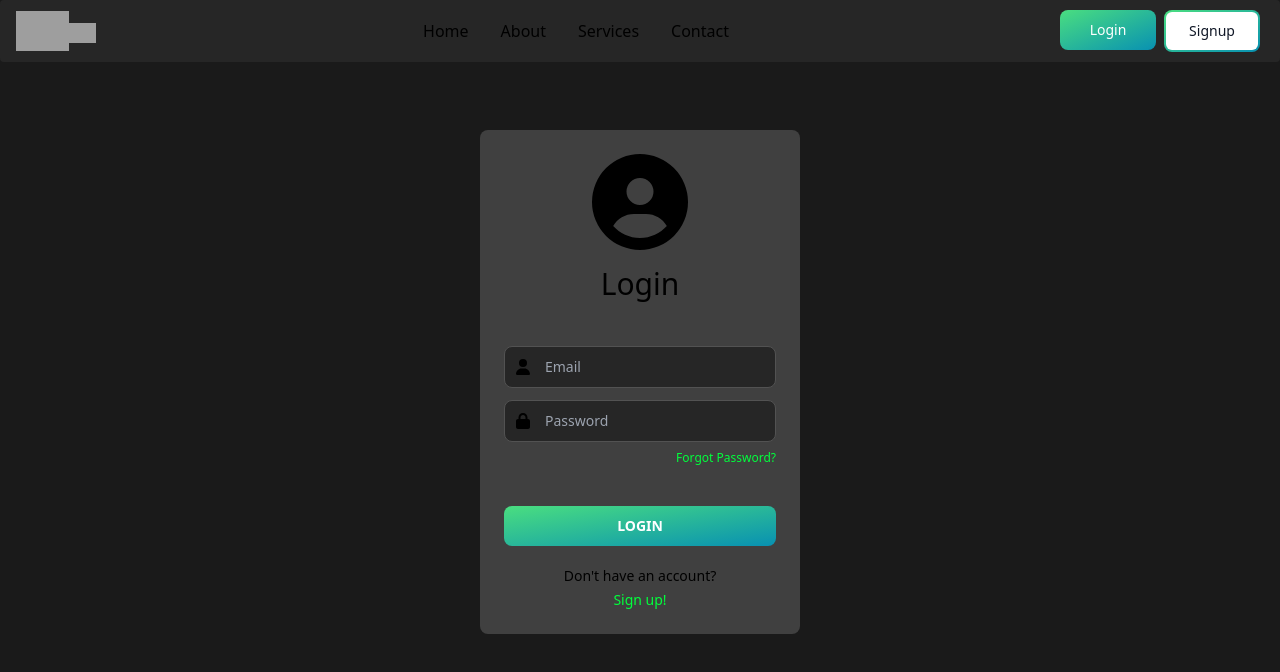
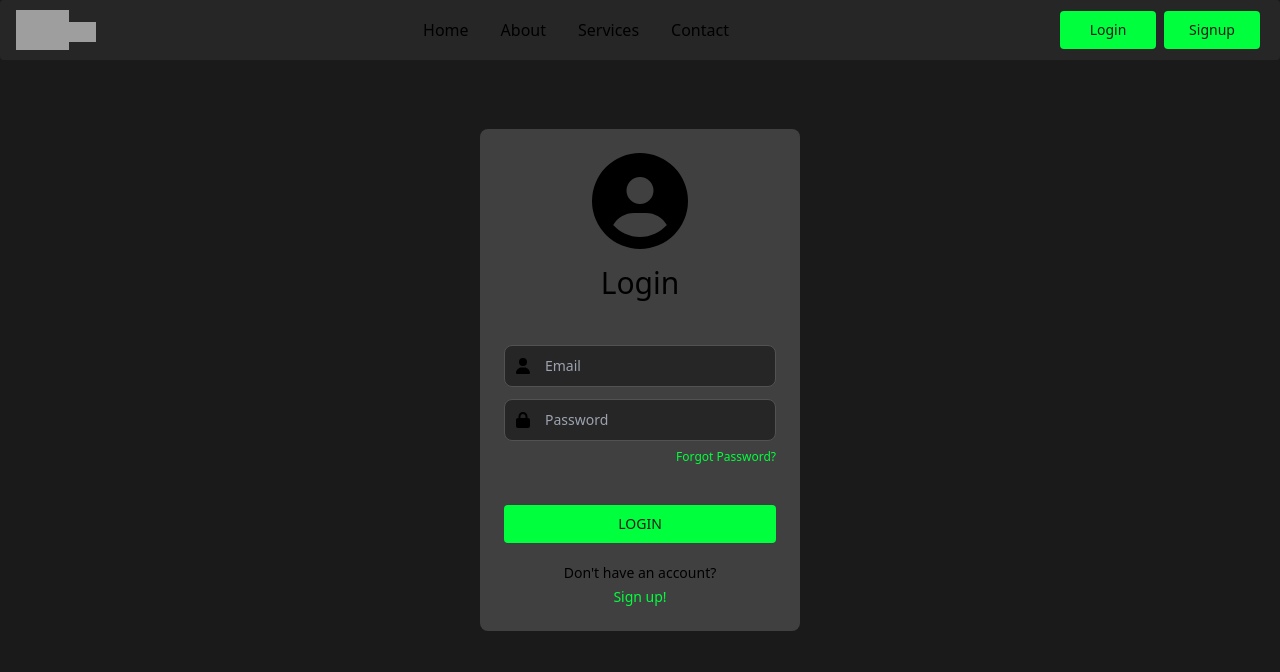
Before and after one commit to Afflurish/Afflurish, a Next.js app in the folder client/: page /login in a window 1280 px wide. Shown: the top 672 px of the page. Built offline with nearby package versions, Linux system fonts and the light colour scheme; grey boxes are pictures that could not be loaded.

Commit message:
Create custom button component

```diff
--- a/client/src/components/Common/Button.tsx
+++ b/client/src/components/Common/Button.tsx
@@ -1,21 +1,72 @@
-import { Button as FlowbiteButton, Spinner } from 'flowbite-react';
-import { ButtonProps as FlowbiteButtonProps } from 'flowbite-react';
+import React from 'react';
+import { Spinner } from 'flowbite-react';
+import { motion } from 'framer-motion';
 
-export interface ButtonProps extends FlowbiteButtonProps {
-    loading?: boolean,
-    spinnerSize?: "xs" | "sm" | "md" | "lg" | "xl"
+/* Redux */
+import { store } from '../../store';
+import { MotionProps } from 'framer-motion';
+
+export type ButtonSizes = "xs" | "sm" | "md" | "lg" | "xl";
+export type PropExtenders = React.ButtonHTMLAttributes<HTMLButtonElement> & MotionProps;
+
+export interface ButtonProps extends PropExtenders {
+    color?: "primary" | "secondary" | "accent" | "gradient",
+    size?: ButtonSizes,
+    spinnerSize?: ButtonSizes,
+    outlined?: boolean,
+    loading?: boolean
 };
 
-function Button({ loading, children, size, ...rest }: ButtonProps) {
+function Button({ color="primary", size="md", outlined, loading, children, className="", ...rest }: ButtonProps) {
+
+    const theme = store.getState().theme;
 
     const renderSpinner = () => (
         <Spinner size={size} />
     );
 
+    const colorStyles = {
+        "primary": outlined ? theme.tailwind.outlinedButtonPrimary : theme.tailwind.buttonPrimary,
+        "secondary": outlined ? theme.tailwind.outlinedButtonSecondary : theme.tailwind.buttonSecondary,
+        "accent": outlined ? theme.tailwind.outlinedAccentButton : theme.tailwind.accentButton,
+        "gradient": outlined ? theme.tailwind.outlinedButtonGradient : theme.tailwind.buttonGradient
+    };
+
+    const sizeStyles = {
+        "xs": "w-14 py-1 text-xs",
+        "sm": "py-1 text-xs",
+        "md": "px-4 py-1.5 text-sm",
+        "lg": "px-6 py-2.5 text-md",
+        "xl": "px-5 py-2.5 text-lg"
+    };
+
+    const buttonClassNames = `
+        ${colorStyles[color]}
+        rounded p-0.5 items-center justify-center
+        border-0 flex h-min text-center
+        ${className}
+    `;
+
+    const spanClassNames = `
+        ${sizeStyles[size]}
+        w-full rounded border border-transparent
+        flex items-center justify-center z-10
+        font-medium
+        ${(color === "gradient" && outlined) && theme.tailwind.background}
+    `;
+
     return(
-        <FlowbiteButton {...rest}>
-            {loading ? renderSpinner() : children}
-        </FlowbiteButton>
+        <motion.button
+            className={buttonClassNames}
+            whileHover={{
+                y: "-.5vh"
+            }}
+            {...rest}
+        >
+            <span className={spanClassNames}>
+                {loading ? renderSpinner() : children}
+            </span>
+        </motion.button>
     );
 };
 
```
